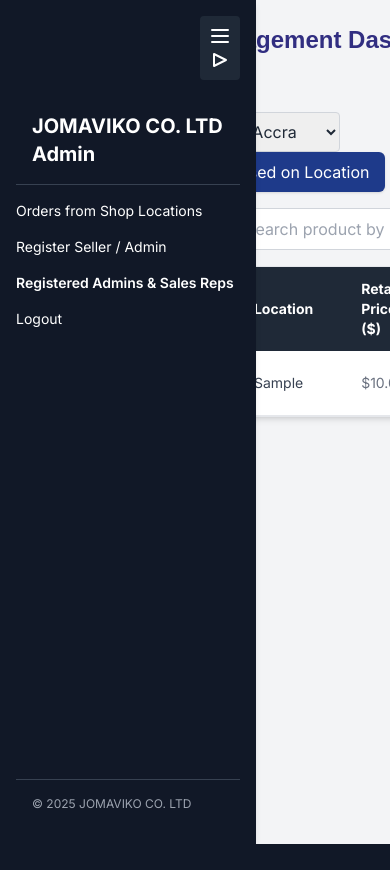
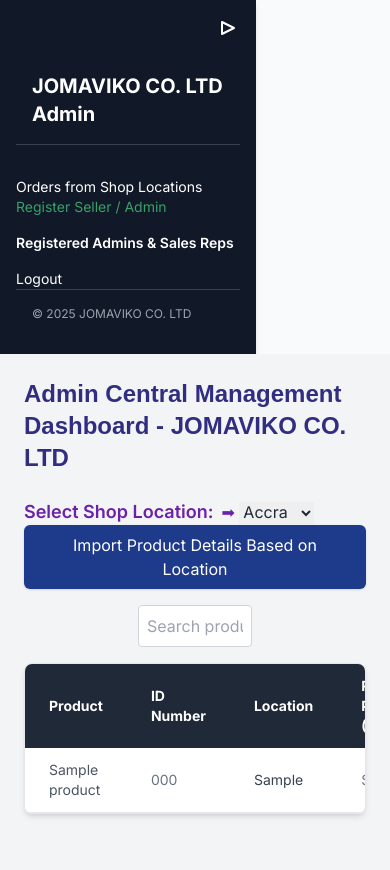
Before and after one commit to Martin4dbest/jomaviko, a Flask app: page /admin in a window 390 px wide; the page is wider, and only the part inside the window is pictured. Before the commit the page ends 844 px from the top of that part, so only its background shows below. Run offline with Flask 3, Linux system fonts and the light colour scheme; a user stored in the database is signed in; tables that the repository leaves empty hold one stand-in row (values such as "Sample post"); some libraries are stand-ins or nearby versions.

Commit message:
updated code to fit devices

```diff
--- a/templates/admin_dashboard.html
+++ b/templates/admin_dashboard.html
@@ -9,25 +9,6 @@
   <style>
     body {
       font-family: 'Inter', sans-serif;
-      display: flex;
-      flex-direction: row; /* Make the body use a row layout */
-      min-height: 100vh; /* Ensure the body takes up full viewport height */
-      background-color: #f9fafb; /* Add a background color */
-    }
-
-    html, body {
-      height: 100%;
-    }
-
-    .main-content {
-      flex-grow: 1; /* Allow the main content to grow */
-      padding: 1.5rem; /* Add padding to the main content */
-    }
-
-    .sidebar {
-      height: 100%;
-      position: sticky;
-      top: 0; /* Sticky sidebar */
     }
 
     .flash-message {
@@ -41,26 +22,20 @@
 
     @media (max-width: 768px) {
       .sidebar {
+        width: 100%;
         position: relative;
-        width: 100%;
       }
-
       .main-content {
-        margin-left: 0; /* Remove the left margin on smaller screens */
+        margin-left: 0;
       }
     }
   </style>
-
   <script>
     document.addEventListener('DOMContentLoaded', function () {
       const flashMessages = document.querySelectorAll('.flash-message');
       if (flashMessages.length > 0) {
         flashMessages.forEach(function (message) {
-          // Make the message disappear after 4 seconds
-          setTimeout(() => {
-            message.style.opacity = '0'; // Fade out the message
-            setTimeout(() => message.remove(), 500); // Remove the element after the fade-out
-          }, 4000);
+          setTimeout(() => message.remove(), 4000);
         });
       }
 
@@ -77,6 +52,40 @@
       setInterval(updateDateTime, 1000);
     });
   </script>
+
+
+<script>
+  document.addEventListener('DOMContentLoaded', function () {
+    const flashMessages = document.querySelectorAll('.flash-message');
+    if (flashMessages.length > 0) {
+      flashMessages.forEach(function (message) {
+        setTimeout(() => message.remove(), 4000);
+      });
+    }
+
+    function updateDateTime() {
+      const now = new Date();
+      const date = now.toLocaleDateString();
+      const time = now.toLocaleTimeString();
+      document.querySelectorAll('.current-date-time').forEach(el => {
+        el.textContent = `${date} ${time}`;
+      });
+    }
+
+    updateDateTime();
+    setInterval(updateDateTime, 1000);
+
+    // 🔄 Auto-refresh page every 5 seconds ONLY if search input is empty
+    setInterval(() => {
+      const searchInput = document.getElementById('search-input');
+      if (searchInput && searchInput.value.trim() === '') {
+        location.reload();
+      }
+    }, 50000);
+  });
+</script>
+
+
 
 <script>
   // Filter products based on the search input (product name or location)
@@ -96,58 +105,109 @@
     });
   }
 </script>
+
+
 </head>
 
-<body class="min-h-screen flex flex-row bg-gray-50 text-gray-800">
+ <!-- ✅ Alpine.js Script (place this here) -->
+ <script src="https://cdn.jsdelivr.net/npm/alpinejs@3.x.x/dist/cdn.min.js" defer></script>
+
+
+<body class="bg-gray-50 min-h-screen text-gray-800 flex flex-col md:flex-row">
+
 
   <!-- Sidebar -->
-  <aside class="fixed top-0 left-0 h-screen w-64 p-4 bg-gray-900 text-white shadow-md z-50 flex flex-col">
+<aside
+x-data="{ sidebarOpen: true }"
+class="transition-all duration-300 ease-in-out bg-gray-900 text-white shadow-md flex flex-col"
+:class="sidebarOpen ? 'w-64 p-4' : 'w-16 p-2'"
+>
+<!-- Toggle Button -->
 <div class="flex justify-end mb-4">
-      <button @click="sidebarOpen = !sidebarOpen" class="bg-gray-800 p-2 rounded text-white hover:text-green-400" title="Toggle Sidebar">
-        <svg x-show="!sidebarOpen" xmlns="http://www.w3.org/2000/svg" class="h-6 w-6" fill="none" viewBox="0 0 24 24" stroke="currentColor">
-          <path stroke-linecap="round" stroke-linejoin="round" stroke-width="2" d="M4 6h16M4 12h16M4 18h16" />
+  <button
+    @click="sidebarOpen = !sidebarOpen"
+    class="focus:outline-none text-white hover:text-green-400"
+    title="Toggle Sidebar"
+  >
+    <!-- Hamburger Icon -->
+    <svg x-show="!sidebarOpen" xmlns="http://www.w3.org/2000/svg" class="h-6 w-6" fill="none"
+      viewBox="0 0 24 24" stroke="currentColor">
+      <path stroke-linecap="round" stroke-linejoin="round" stroke-width="2"
+        d="M4 6h16M4 12h16M4 18h16" />
     </svg>
-        <svg x-show="sidebarOpen" xmlns="http://www.w3.org/2000/svg" class="h-6 w-6" fill="none" viewBox="0 0 24 24" stroke="currentColor">
-          <path stroke-linecap="round" stroke-linejoin="round" stroke-width="2" d="M6 18L18 12L6 6V18Z" />
+
+    <!-- Arrow Icon -->
+    <svg x-show="sidebarOpen" xmlns="http://www.w3.org/2000/svg" class="h-6 w-6" fill="none"
+      viewBox="0 0 24 24" stroke="currentColor">
+      <path stroke-linecap="round" stroke-linejoin="round" stroke-width="2"
+        d="M6 18L18 12L6 6V18Z" />
     </svg>
   </button>
 </div>
 
-    <div class="p-4 text-xl font-bold border-b border-gray-700">
+  <!-- Sidebar Header -->
+  <div x-show="sidebarOpen" class="p-4 text-xl font-bold border-b border-gray-700">
     JOMAVIKO CO. LTD Admin
   </div>
 
-    <nav class="flex-grow mt-4 space-y-4 text-sm font-medium">
-      <a href="{{ url_for('select_order_location') }}" class="block hover:text-green-400 transition-colors duration-300">Orders from Shop Locations</a>
-      <a href="{{ url_for('register') }}" class="block hover:text-green-400 transition-colors duration-300">Register Seller / Admin</a>
+  <!-- Sidebar Nav Links -->
+  <nav class="flex-grow space-y-4 text-sm font-medium mt-4" x-show="sidebarOpen">
 
-      <div class="mt-6">
+
+  <!-- Sidebar Nav Links -->
+  <nav class="flex-grow space-y-4 text-sm font-medium mt-4" x-show="sidebarOpen">
+    <a href="{{ url_for('select_order_location') }}"
+      style="color: white; text-decoration: none; transition: color 0.3s ease;"
+      onmouseover="this.style.color='green'" onmouseout="this.style.color='white'">
+      Orders from Shop Locations
+    </a>
+
+      <!-- Register Seller / Admin Link -->
+    <a href="{{ url_for('register') }}"
+      style="color: #38a169; text-decoration: none; transition: color 0.3s ease;"
+      onmouseover="this.style.color='#2f855a'" onmouseout="this.style.color='#38a169'">
+      Register Seller / Admin
+    </a>
+  </nav>
+
+     <!-- Admins and Sellers Details Section -->
+
+
+  <div class="mb-6">
+
     <h2 class="text-sm font-semibold">
-          <a href="{{ url_for('view_users') }}" class="hover:text-green-400">Registered Admins & Sales Reps</a>
+      <a href="{{ url_for('view_users') }}" class="text-white hover:text-green-500">
+          Registered Admins & Sales Reps
+      </a>
     </h2>
 
     <div class="mt-4 space-y-2">
         {% for user in users %}
-            <a href="{{ url_for('view_users', user_id=user.id) }}" class="block text-sm font-medium hover:text-green-400 transition-colors duration-300">
+            <div class="block text-sm text-gray-700 font-medium hover:text-green-400 cursor-pointer">
+                <a href="{{ url_for('view_users', user_id=user.id) }}">
                     <p>{{ user.username }} ({{ user.role }})</p>
                     {% if user.location %}
-                <p class="text-xs text-gray-400">{{ user.location }}</p>
+                        <p>{{ user.location }}</p>
                     {% endif %}
                 </a>
+            </div>
         {% endfor %}
     </div>
-      </div>
 
-      <a href="{{ url_for('index') }}" class="block mt-6 hover:text-red-400 transition-colors duration-300">Logout</a>
+    <a href="{{ url_for('index') }}" class="block hover:text-red-400">Logout</a>
+
+
+
   </nav>
 
-    <div class="p-4 text-xs text-gray-400 border-t border-gray-700">
+  <!-- Footer -->
+  <div x-show="sidebarOpen" class="p-4 text-xs text-gray-400 border-t border-gray-700">
     &copy; 2025 JOMAVIKO CO. LTD
   </div>
   </aside>
 
   <!-- Main Content -->
-  <main class="flex-grow p-6 bg-gray-100">
+  <main class="flex-grow p-6 bg-gray-100 main-content">
 
     <!-- Flash Message -->
     {% with messages = get_flashed_messages(with_categories=true) %}
@@ -163,26 +223,34 @@
     {% endif %}
     {% endwith %}
 
+
     <!-- Header -->
     <div class="flex justify-between items-center mb-6">
+
       <h2 class="text-2xl font-extrabold text-indigo-900" style="font-family: 'Arial', sans-serif;">
         Admin Central Management Dashboard - JOMAVIKO CO. LTD
     </h2>
+
     </div>
 
-    <!-- Location and Import Form -->
     <form method="POST" class="mb-4">
-      <label for="location" class="text-indigo-600 font-semibold text-lg">Select Shop Location:</label><span class="text-indigo-600">➡</span>
-      <select name="location" id="location" required class="border border-gray-300 rounded px-4 py-2">
+
+      <label for="location" style="color: #6B21A8; font-size: 1.125rem; font-weight: 600; margin-right: 8px;">Select Shop Location:</label><span style="color: #6B21A8;">➡</span>
+
+      <select name="location" id="location" required>
           <option value="Accra">Accra</option>
           <option value="Kumasi">Kumasi</option>
           <option value="Tamale">Tamale</option>
           <!-- Add other locations here -->
       </select>
-      <button type="submit" name="import_button" value="1" class="bg-blue-900 hover:bg-blue-800 text-white px-4 py-2 rounded-md shadow ml-4">
+
+      <button type="submit" name="import_button" value="1" class="bg-blue-900 hover:bg-blue-800 text-white px-4 py-2 rounded-md shadow">
         Import Product Details Based on Location
     </button>
+
+
     </form>
+
 
     <!-- Search Field -->
   <div class="mb-4">
@@ -195,8 +263,17 @@
     />
   </div>
 
+    {% if products|length > 0 %}
+      <!-- ✅ Your existing table with product rows goes here -->
+    {% else %}
+      <tr>
+        <td colspan="6" class="text-center py-4 text-red-500">
+          No products found
+        </td>
+      </tr>
+    {% endif %}
+
       <!-- Product Table -->
-    {% if products|length > 0 %}
   <div class="bg-white shadow-md rounded-lg overflow-x-auto border border-gray-200 mb-8">
     <table class="min-w-full text-sm text-left text-gray-700" id="product-table">
       <thead class="bg-gray-800 text-white">
@@ -229,11 +306,6 @@
       </tbody>
     </table>
   </div>
-    {% else %}
-      <div class="text-center text-red-500">
-        No products found
-      </div>
-    {% endif %}
 
   </main>
 </body>
```
Lines whose indentation alone changed are shown as unchanged.
